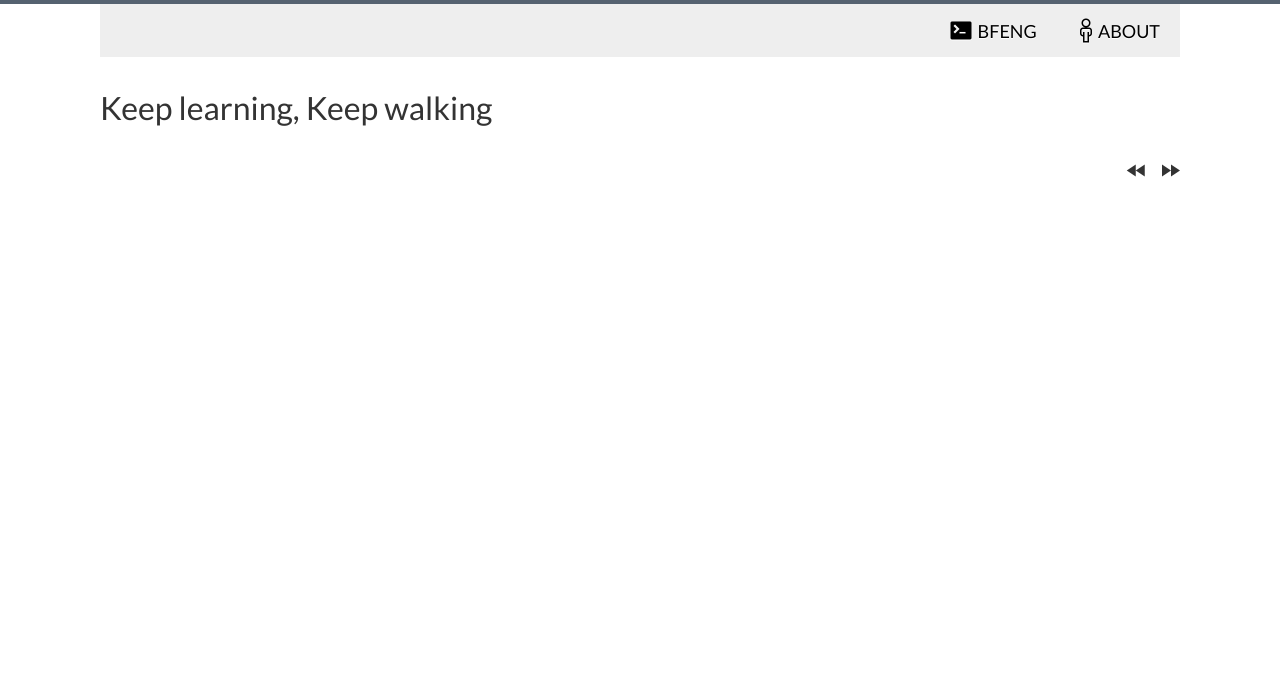
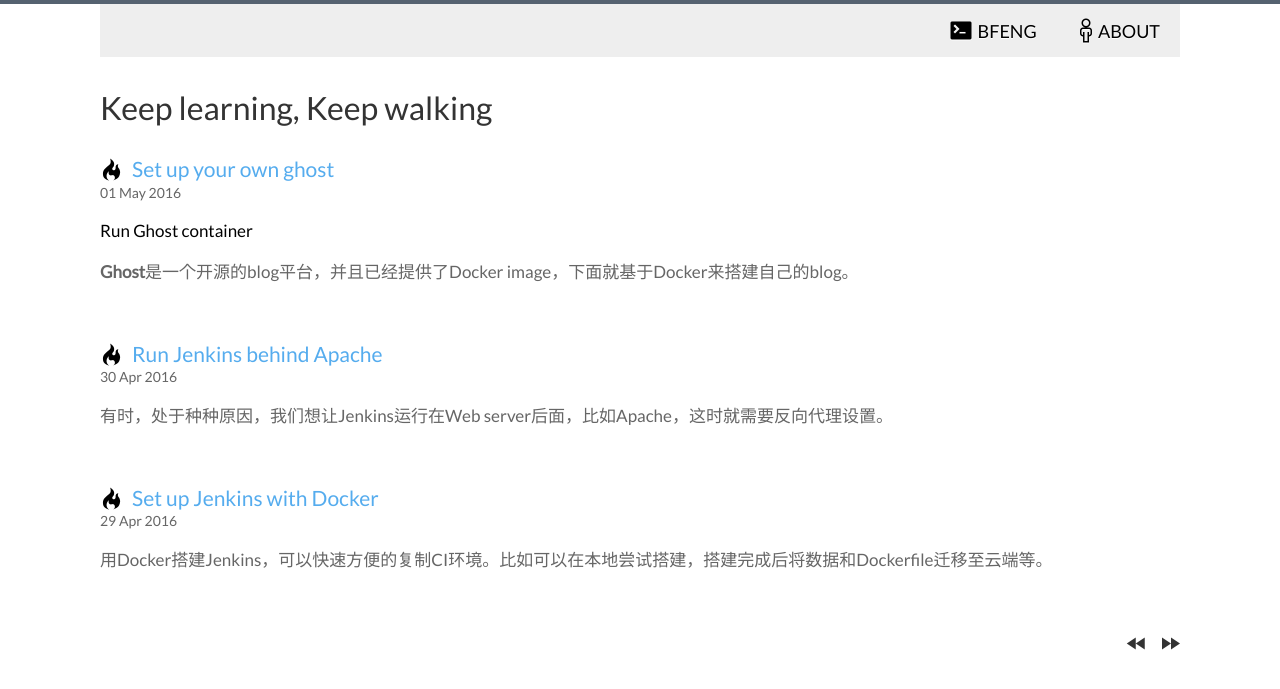
Before and after one commit to fungbo/fungbo.github.io, a Jekyll site: the page built from index.html, in a window 1280 px wide. Shown: the top 689 px of the page. Built offline with Jekyll 4.4.1, drawn with Linux system fonts in a browser that asks for light colours; Markdown is read by kramdown in place of the engine named in the settings; the list of posts is cut into pages by our own code.

Commit message:
add three posts

````diff
--- a/_posts/2016_04_29_set_up_jenkins_with_docker.md
+++ b/_posts/2016-04-29-set-up-jenkins-with-docker.md
@@ -1,10 +1,12 @@
 ---
-title: "Music, Movies and Life"
-layout: "post"
-date: "2016-04-29 12:00:00"
-updated: "2016-04-29 12:00:00"
-description:
+layout: post
+title: "Set up Jenkins with Docker"
+date: 2016-04-29 12:00:00
+comments: true
+categories:
 ---
+
+用Docker搭建Jenkins，可以快速方便的复制CI环境。比如可以在本地尝试搭建，搭建完成后将数据和Dockerfile迁移至云端等。
 
 #### 想法：
 1. Jenkins自己就跑在docker container中
--- /dev/null
+++ b/_posts/2016-04-30-run-jenkins-behind-Apache2.md
@@ -0,0 +1,43 @@
+---
+layout: post
+title: "Run Jenkins behind Apache"
+date: 2016-04-30 12:00:00
+comments: true
+categories:
+---
+
+有时，处于种种原因，我们想让Jenkins运行在Web server后面，比如Apache，这时就需要反向代理设置。
+
+上一篇，使用Docker已经把Jenkins运行起来了, 输入http://your-website.com:8080/jenkins就可以登录Jenkins。
+但是如果不想把8080端口暴露出去，或者通过更表意的url访问。比如想用http://your-website.com/jenkins来访问jenkins，将来使用http://your-website.com/blog来访问博客，这就需要Reverse proxy。Apache和Nginx都有反向代理的功能，设置也很简单。
+
+#### 在Apache后面运行Jenkins
+1. 给Jenkins加上prefix
+要把Jenkins运行在Web server后面，需要给Jenkins加上Prefix，就是上一篇提到的
+`JENKINS_OPTS --httpPort=8080 --prefix=/jenkins`
+>需要在JENKINS_OPTS上指定--prefix=/jenkins
+
+2. 设置Apache反向代理
+需要用到Apache的两个模块
+ ``` bash
+ sudo a2enmod proxy
+ sudo a2enmod proxy_http
+ ```
+进入*/etc/apache2/sites-available*，直接编辑默认的配置文件*000-default.conf*或者新建一个自己的配置文件都可以
+``` apache
+ProxyPass /jenkins http://localhost:8080/jenkins nocanon
+ProxyPassReverse /jenkins http://localhost:8080/jenkins
+ProxyRequests Off
+AllowEncodedSlashes NoDecode
+
+<Proxy http://localhost:8080/jenkins*>
+	Order deny,allow
+	Allow from all
+</Proxy>
+```
+所有/jenkins后缀的都被映射到8080端口的jenkins。
+`sudo service apache2 reload`
+重新加载Apache
+
+如果是创建自己的配置文件，还要激活配置文件，再重启Apache
+`sudo a2ensite you.conf`
--- /dev/null
+++ b/_posts/2016-05-01-set-up-your-own-ghost.md
@@ -0,0 +1,34 @@
+---
+layout: post
+title: "Set up your own ghost"
+date: 2016-05-01 12:00:00
+comments: true
+categories:
+---
+
+#### Run Ghost container
+**Ghost**是一个开源的blog平台，并且已经提供了Docker image，下面就基于Docker来搭建自己的blog。
+
+`docker run —name ghost -d -p 2368:2368 -v /home/ubuntu/ghost/blog:/var/lib/ghost ghost`
+
+只需要运行*ghost*的image即可, Ghost默认运行在2368端口。
+然后，你就可以通过http://your-website.com:2368 访问了
+
+#### Visit Ghost by subdomain
+按照http://your-website.com:2368 访问的话需要host开发2368端口，并且不好记忆。我们希望通过http://blog.your-website.com 的方式来访问。
+
+1. 在你的DNS服务商处设置A记录*blog*， 地址指向你的ip
+
+2. 进入*/etc/apache2/sites-available*，新增blog.conf
+
+3. 写入如下内容，设置VirtualHost
+	``` apache
+	<VirtualHost *:80>
+	    ServerName blog.your-website.com
+	    ProxyPreserveHost on
+	    ProxyPass / http://localhost:2368/
+	</VirtualHost>
+	```
+
+4. Reload apache2
+`sudo service apache2 reload`
````
